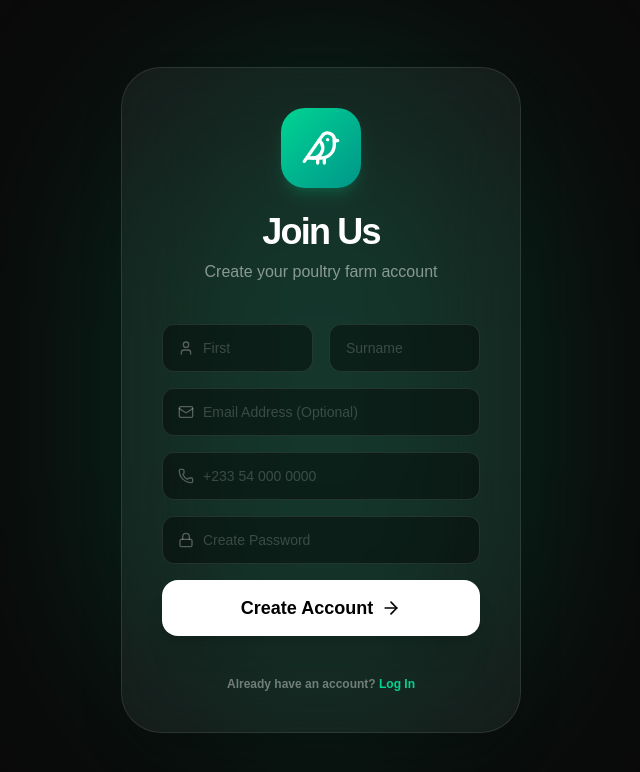
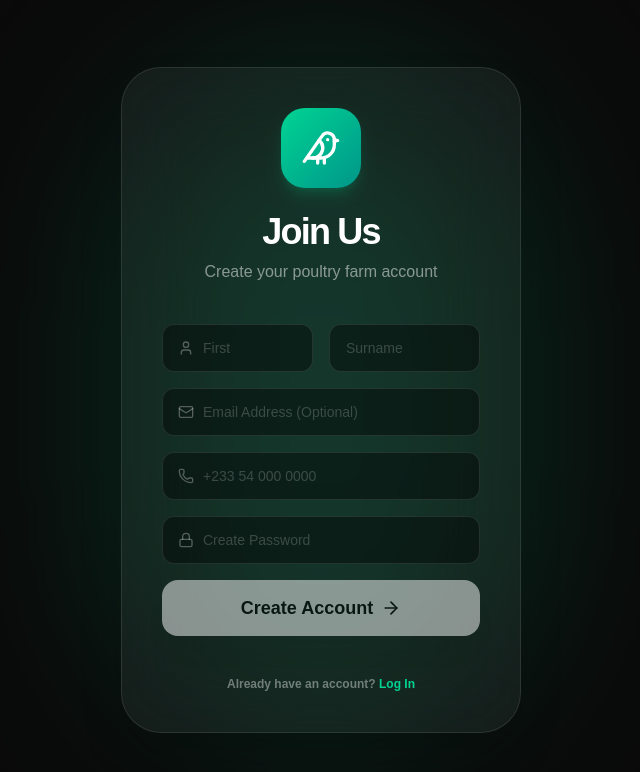
Before and after one commit to Ahorsode/PMS_HOST_V1_AB, a Next.js app: page /signup in a window 1280 px wide. Shown: the top 772 px of the page, without its empty margins (319-959 px from the left). Built offline with nearby package versions, Linux system fonts and the light colour scheme.

Commit message:
password update

```diff
--- a/src/app/(auth)/login/page.tsx
+++ b/src/app/(auth)/login/page.tsx
@@ -128,7 +128,7 @@ export default function LoginPage() {
 
                     <button
                       type="submit"
-                      disabled={isLoading || !phoneNumber}
+                      disabled={isLoading || !phoneNumber || !password}
                       className="relative w-full h-14 bg-white hover:bg-gray-100 text-black rounded-2xl font-black text-lg transition-all shadow-[0_0_40px_rgba(255,255,255,0.1)] hover:shadow-[0_0_40px_rgba(255,255,255,0.2)] hover:scale-[1.02] active:scale-95 disabled:opacity-50 disabled:hover:scale-100 flex items-center justify-center group/btn overflow-hidden"
                     >
                       <div className="absolute inset-0 bg-gradient-to-r from-transparent via-black/5 to-transparent -translate-x-full group-hover/btn:translate-x-full transition-transform duration-1000" />
--- a/src/app/(auth)/signup/page.tsx
+++ b/src/app/(auth)/signup/page.tsx
@@ -191,7 +191,7 @@ export default function SignUpPage() {
 
                     <button
                       type="submit"
-                      disabled={isLoading}
+                      disabled={isLoading || !formData.phoneNumber || !formData.password}
                       className="w-full h-14 bg-white hover:bg-gray-100 text-black rounded-2xl font-black text-lg transition-all shadow-xl hover:scale-[1.02] active:scale-95 disabled:opacity-50 flex items-center justify-center group/btn"
                     >
                       {isLoading ? (
```
